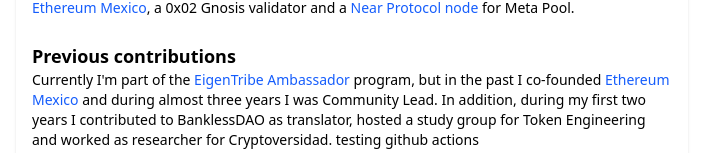
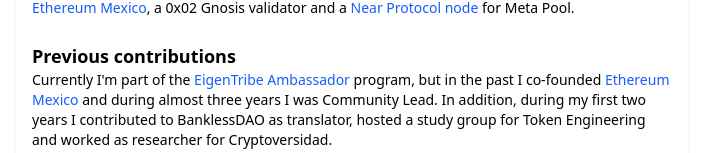
Before and after one commit to Ariiellus/personalWebsite, a Next.js app: page / in a window 1280 px wide. Shown: the part 647-800 px from the top of the page, without its empty margins (288-990 px from the left). Built offline with nearby package versions, Linux system fonts and the light colour scheme.

Commit message:
optimization + github actions ready

```diff
--- a/src/app/page.tsx
+++ b/src/app/page.tsx
@@ -216,7 +216,7 @@
             and during almost three years I was Community Lead. In addition,
             during my first two years I contributed to BanklessDAO as
             translator, hosted a study group for Token Engineering and worked as
-            researcher for Cryptoversidad. testing github actions
+            researcher for Cryptoversidad.
           </p>
         </div>
       </section>
```
